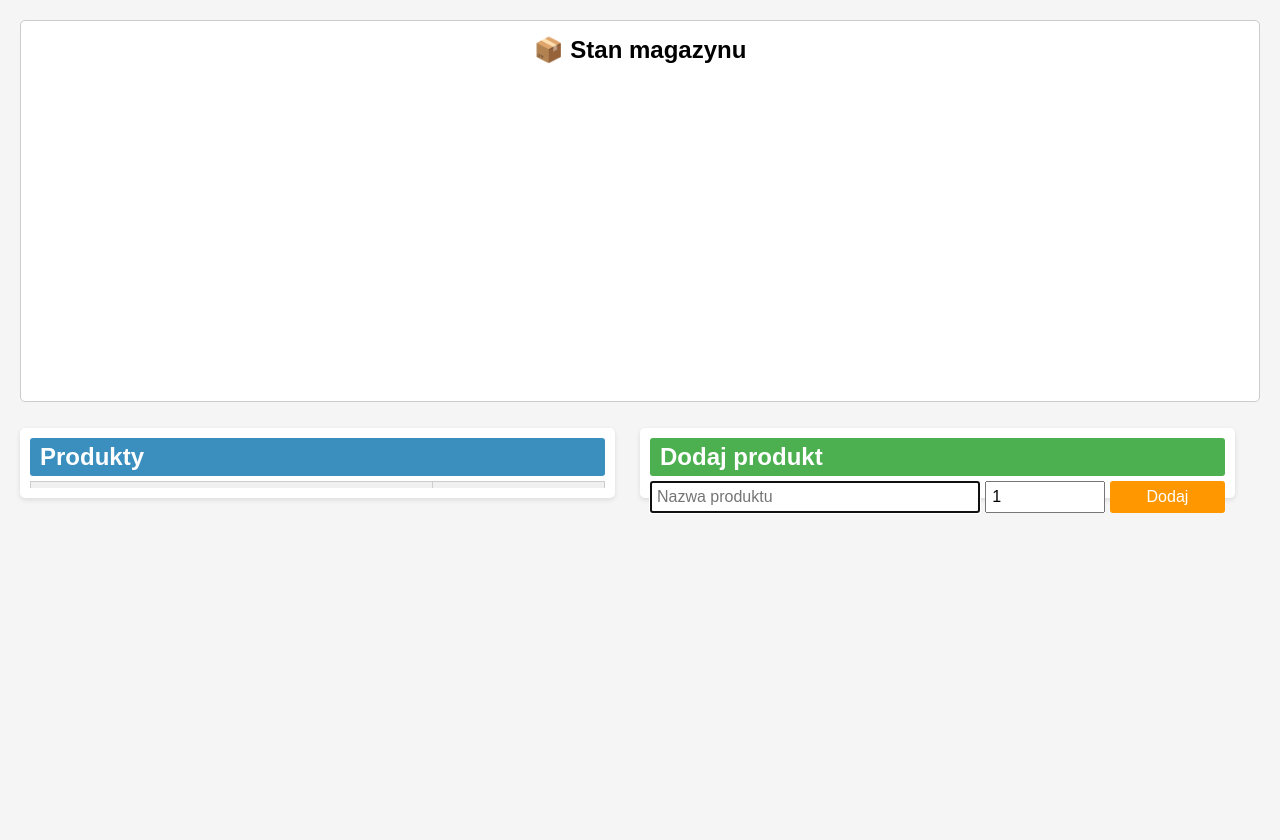
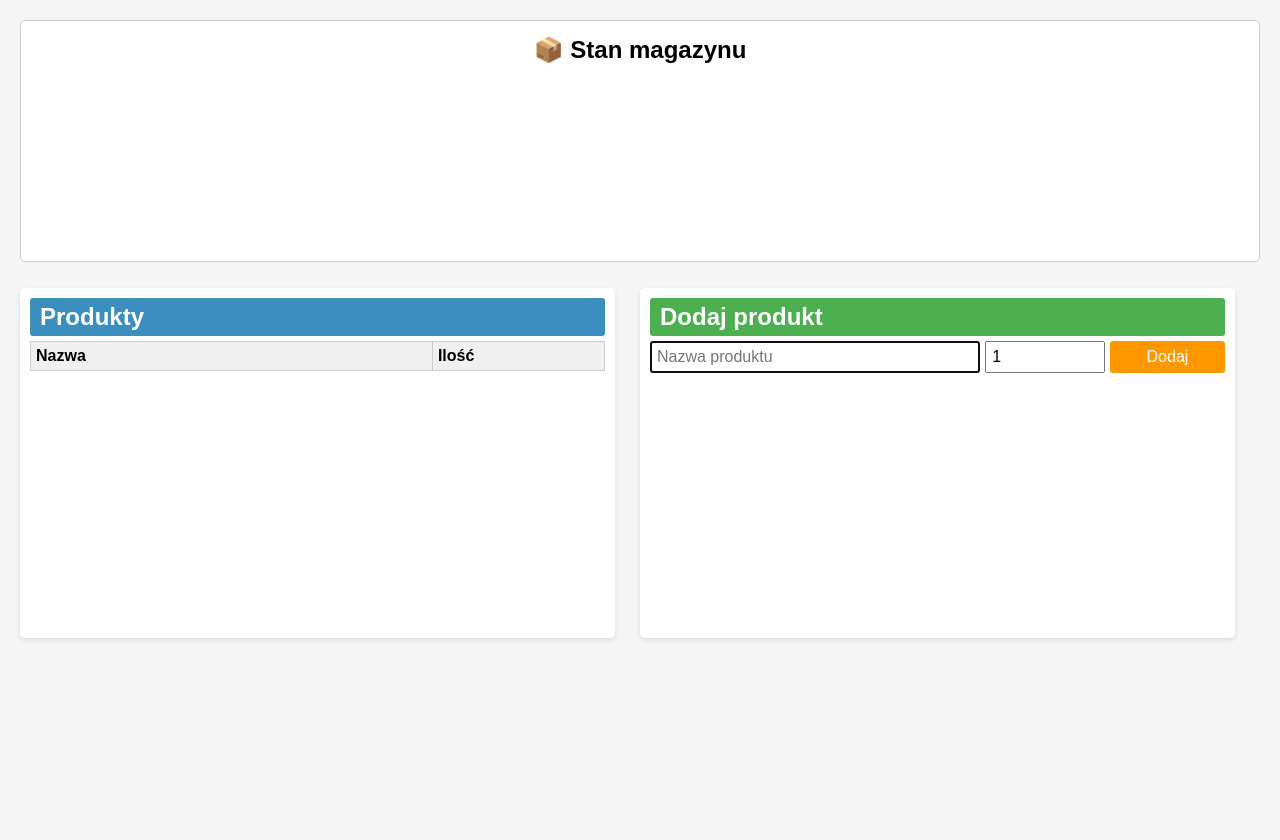
Before and after one commit to kris19000/magazyn, a Flask app: page / in a window 1280 px wide. Run offline with Flask 3, Linux system fonts and the light colour scheme; data that the repository does not hold is empty.

Commit message:
Update index.html

```diff
--- a/templates/index.html
+++ b/templates/index.html
@@ -40,7 +40,7 @@
             box-sizing: border-box;
             border-radius: 5px;
             box-shadow: 0 2px 5px rgba(0,0,0,0.1);
-            height: 70px; /* wysokość na ok. jeden wiersz tabeli */
+            height: calc(50vh - 50px); /* wysokość na jeden wiersz mniej */
         }
 
         .products-container h2 {
@@ -91,7 +91,7 @@
             box-sizing: border-box;
             border-radius: 5px;
             box-shadow: 0 2px 5px rgba(0,0,0,0.1);
-            height: 70px; /* wysokość na ok. jeden wiersz */
+            height: calc(50vh - 50px); /* wysokość na jeden wiersz mniej */
         }
 
         .add-container h2 {
```
